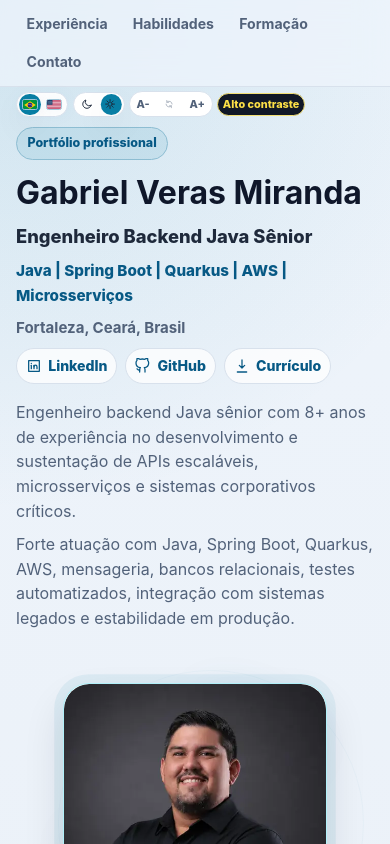
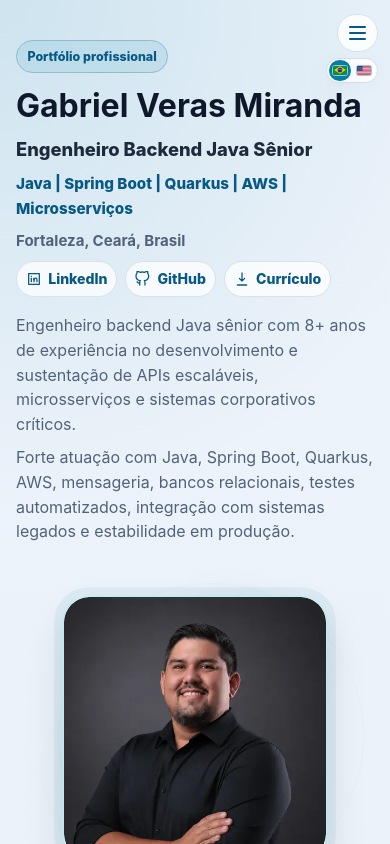
Before and after one commit to gabrielverasm/gabrielveras.dev, an Angular app: page / in a window 390 px wide. Shown: the top 844 px of the page. Built offline with nearby package versions, Linux system fonts and the light colour scheme.

Commit message:
feat: add responsive mobile header

```diff
--- a/src/app/core/i18n/content.en.ts
+++ b/src/app/core/i18n/content.en.ts
@@ -6,6 +6,8 @@ export const CONTENT_EN: PortfolioContent = {
     skipLinkLabel: 'Skip to main content',
     primaryNavigationLabel: 'Primary navigation',
     languageSwitcherLabel: 'Change language',
+    openMenuLabel: 'Open menu',
+    closeMenuLabel: 'Close menu',
     profilePhotoAlt: 'Professional photo of Gabriel Veras',
     openProfilePhotoLabel: 'Open larger professional photo',
     closeProfilePhotoLabel: 'Close photo preview',
@@ -47,6 +49,7 @@ export const CONTENT_EN: PortfolioContent = {
     linkedinActionLabel: 'LinkedIn',
     githubActionLabel: 'GitHub',
     resumeActionLabel: 'Resume',
+    experienceActionLabel: 'View experience',
   },
   skills: {
     title: 'Technical skills',
--- a/src/app/core/i18n/content.pt.ts
+++ b/src/app/core/i18n/content.pt.ts
@@ -6,6 +6,8 @@ export const CONTENT_PT: PortfolioContent = {
     skipLinkLabel: 'Pular para o conteúdo principal',
     primaryNavigationLabel: 'Navegação principal',
     languageSwitcherLabel: 'Trocar idioma',
+    openMenuLabel: 'Abrir menu',
+    closeMenuLabel: 'Fechar menu',
     profilePhotoAlt: 'Foto profissional de Gabriel Veras',
     openProfilePhotoLabel: 'Abrir foto profissional ampliada',
     closeProfilePhotoLabel: 'Fechar visualização da foto',
@@ -47,6 +49,7 @@ export const CONTENT_PT: PortfolioContent = {
     linkedinActionLabel: 'LinkedIn',
     githubActionLabel: 'GitHub',
     resumeActionLabel: 'Currículo',
+    experienceActionLabel: 'Ver experiência',
   },
   skills: {
     title: 'Habilidades técnicas',
--- a/src/app/core/models/portfolio-content.model.ts
+++ b/src/app/core/models/portfolio-content.model.ts
@@ -19,6 +19,8 @@ export interface AccessibilityContent {
   readonly skipLinkLabel: string;
   readonly primaryNavigationLabel: string;
   readonly languageSwitcherLabel: string;
+  readonly openMenuLabel: string;
+  readonly closeMenuLabel: string;
   readonly profilePhotoAlt: string;
   readonly openProfilePhotoLabel: string;
   readonly closeProfilePhotoLabel: string;
@@ -57,6 +59,7 @@ export interface HeroContent {
   readonly linkedinActionLabel: string;
   readonly githubActionLabel: string;
   readonly resumeActionLabel: string;
+  readonly experienceActionLabel: string;
 }
 
 export interface SkillsContent {
--- a/src/app/layout/header/header.html
+++ b/src/app/layout/header/header.html
@@ -1,14 +1,41 @@
 <header>
   <div class="wrap">
     <div class="menu-row">
-      <nav [attr.aria-label]="content().accessibility.primaryNavigationLabel">
+      <button
+        type="button"
+        class="menu-button"
+        [attr.aria-label]="
+          isMobileMenuOpen()
+            ? content().accessibility.closeMenuLabel
+            : content().accessibility.openMenuLabel
+        "
+        [attr.aria-expanded]="isMobileMenuOpen()"
+        aria-controls="mobile-menu"
+        (click)="toggleMobileMenu()"
+      >
+        <span></span>
+        <span></span>
+        <span></span>
+      </button>
+
+      <nav class="desktop-nav" [attr.aria-label]="content().accessibility.primaryNavigationLabel">
         @for (item of content().navigation; track item.href) {
           <a class="link" [href]="item.href">{{ item.label }}</a>
         }
       </nav>
+
+      <app-language-switcher class="mobile-language" />
     </div>
     <div class="controls-strip">
-      <app-language-switcher />
+      <app-language-switcher class="desktop-language" />
+      <app-accessibility-controls />
+    </div>
+    <div id="mobile-menu" class="mobile-panel" [class.mobile-panel--open]="isMobileMenuOpen()">
+      <nav [attr.aria-label]="content().accessibility.primaryNavigationLabel">
+        @for (item of content().navigation; track item.href) {
+          <a class="link" [href]="item.href" (click)="closeMobileMenu()">{{ item.label }}</a>
+        }
+      </nav>
       <app-accessibility-controls />
     </div>
   </div>
--- a/src/app/layout/header/header.scss
+++ b/src/app/layout/header/header.scss
@@ -12,6 +12,12 @@ header {
   width: min(100%, var(--container-max-width));
   margin: 0 auto;
   padding: 0.45rem var(--space-4) 0.4rem;
+}
+
+.menu-row {
+  display: flex;
+  align-items: center;
+  justify-content: center;
 }
 
 nav {
@@ -42,12 +48,15 @@ nav {
 
 .link:is(:hover, :focus-visible) {
   border-color: color-mix(in srgb, var(--color-primary) 34%, var(--color-border));
-}
-
-.link:is(:hover, :focus-visible) {
   background: color-mix(in srgb, var(--color-primary) 12%, var(--color-surface));
   color: var(--color-link);
   box-shadow: 0 0 0 0.14rem color-mix(in srgb, var(--color-primary) 8%, transparent);
+}
+
+.menu-button,
+.mobile-language,
+.mobile-panel {
+  display: none;
 }
 
 .controls-strip {
@@ -62,22 +71,98 @@ nav {
   max-width: min(36rem, calc(100vw - (var(--space-4) * 2)));
 }
 
-@media (max-width: 57.99rem) {
-  nav {
-    justify-content: flex-start;
+@media (max-width: 57.99rem), (max-width: 80rem) and (hover: none) and (pointer: coarse) {
+  header {
+    --mobile-header-inset: clamp(0.75rem, 3vw, 1.5rem);
+
+    position: fixed;
+    top: clamp(0.9rem, 2.5vw, 1.35rem);
+    right: var(--mobile-header-inset);
+    left: auto;
+    width: auto;
+    border: 0;
+    background: transparent;
+    backdrop-filter: none;
+    pointer-events: none;
   }
 
+  .wrap {
+    width: auto;
+    padding: 0;
+    pointer-events: auto;
+  }
+
+  .menu-row {
+    flex-direction: column;
+    align-items: flex-end;
+    gap: 0.35rem;
+  }
+
+  .desktop-nav,
   .controls-strip {
-    right: auto;
-    left: var(--space-4);
-    justify-content: flex-start;
+    display: none;
+  }
+
+  .menu-button,
+  .mobile-language {
+    display: inline-flex;
+  }
+
+  .menu-button {
+    width: 2.55rem;
+    min-height: 2.35rem;
+    flex-direction: column;
+    align-items: center;
+    justify-content: center;
+    gap: 0.26rem;
+    border: 1px solid var(--color-border);
+    border-radius: 999px;
+    background: color-mix(in srgb, var(--color-surface) 80%, transparent);
+    color: var(--color-link);
+    cursor: pointer;
+  }
+
+  .menu-button span {
+    width: 1.05rem;
+    height: 0.12rem;
+    border-radius: 999px;
+    background: currentColor;
+  }
+
+  .mobile-panel--open {
+    position: absolute;
+    top: calc(100% + 0.35rem);
+    right: 0;
+    display: grid;
+    gap: var(--space-3);
+    width: min(17rem, calc(100vw - (var(--mobile-header-inset) * 2)));
+    max-height: calc(100vh - 5.5rem);
+    padding: var(--space-3);
+    overflow: auto;
+    border: 1px solid var(--color-border);
+    border-radius: 1rem;
+    background: color-mix(in srgb, var(--color-surface) 94%, transparent);
+    box-shadow: var(--shadow-soft);
+  }
+
+  .mobile-panel nav {
+    display: grid;
+    gap: 0.2rem;
+    justify-content: stretch;
+  }
+
+  .mobile-panel .link {
+    justify-content: center;
   }
 }
 
 @media (max-width: 24rem) {
-  .controls-strip {
-    max-width: calc(100vw - 1rem);
-    left: 0.5rem;
+  header {
+    --mobile-header-inset: 0.75rem;
+  }
+
+  .mobile-panel--open {
+    width: calc(100vw - 1.5rem);
   }
 }
 
--- a/src/app/layout/header/header.ts
+++ b/src/app/layout/header/header.ts
@@ -1,4 +1,4 @@
-import { Component, inject } from '@angular/core';
+import { Component, ElementRef, HostListener, inject, signal } from '@angular/core';
 
 import { LanguageService } from '../../core/i18n/language.service';
 import { AccessibilityControls } from '../accessibility-controls/accessibility-controls';
@@ -11,5 +11,30 @@ import { LanguageSwitcher } from '../language-switcher/language-switcher';
   styleUrl: './header.scss',
 })
 export class Header {
+  private readonly host = inject(ElementRef<HTMLElement>);
+
   readonly content = inject(LanguageService).content;
+  readonly isMobileMenuOpen = signal(false);
+
+  toggleMobileMenu(): void {
+    this.isMobileMenuOpen.update((isOpen) => !isOpen);
+  }
+
+  closeMobileMenu(): void {
+    this.isMobileMenuOpen.set(false);
+  }
+
+  @HostListener('document:keydown.escape')
+  onEscape(): void {
+    this.closeMobileMenu();
+  }
+
+  @HostListener('document:click', ['$event'])
+  onDocumentClick(event: MouseEvent): void {
+    const target = event.target as Node | null;
+
+    if (this.isMobileMenuOpen() && target && !this.host.nativeElement.contains(target)) {
+      this.closeMobileMenu();
+    }
+  }
 }
```
